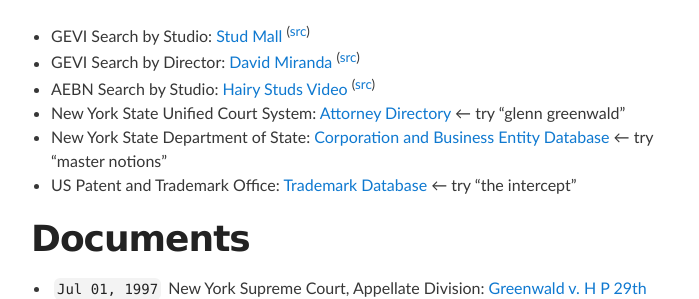
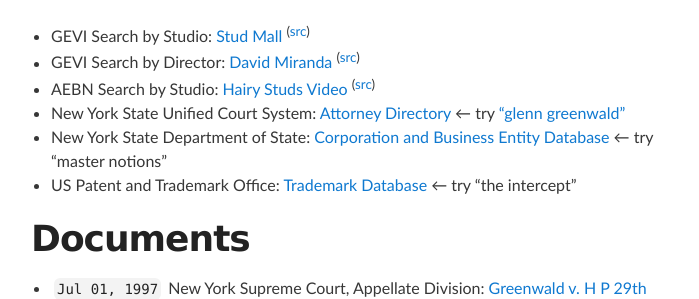
Before and after one commit to masternotions/masternotions.github.io, a Jekyll site: the page built from index.md, in a window 1280 px wide and 900 px high, scrolled down 1186 px. Shown: the part 157-456 px from the top of the window, without its empty margins (289-988 px from the left). Built offline with Jekyll 4.4.1, drawn with Linux system fonts in a browser that asks for light colours; comment, search, counter and statistics services are not loaded; part of the change alters nothing that is shown.

```diff
--- a/index.md
+++ b/index.md
@@ -68,9 +68,10 @@ Here's an audio clip of GG talking in Hot.Hairy.Real. 4: **[Is your dick hard?](
 - GEVI Search by Studio: [Stud Mall](./assets/images/gevi-studio-studmall.png) <sup>([src](https://www.gayeroticvideoindex.com/C/7/6277.html))</sup>
 - GEVI Search by Director: [David Miranda](./assets/images/gevi-director-dm.png) <sup>([src](https://www.gayeroticvideoindex.com/D/3/2013.html))</sup>
 - AEBN Search by Studio: [Hairy Studs Video](./assets/images/aebn-series-hairystuds.png) <sup>([src](https://gay.aebn.com/gay/studios/19516/hairy-studs-video))</sup>
-- New York State Unified Court System: [Attorney Directory](http://iapps.courts.state.ny.us/attorney/AttorneySearch) &#8592; try "glenn greenwald"
+- New York State Unified Court System: [Attorney Directory](http://iapps.courts.state.ny.us/attorney/AttorneySearch) &#8592; try ["glenn greenwald"](http://iapps.courts.state.ny.us/attorney/AttorneyDetails?attorneyId=tR4r38HHdCHxnDSheHRDjg%3D%3D)
 - New York State Department of State: [Corporation and Business Entity Database](https://appext20.dos.ny.gov/corp_public/corpsearch.entity_search_entry) &#8592; try "master notions"
 - US Patent and Trademark Office: [Trademark Database](http://tess2.uspto.gov/) &#8592; try "the intercept"
+
 
 # Documents
 
```
